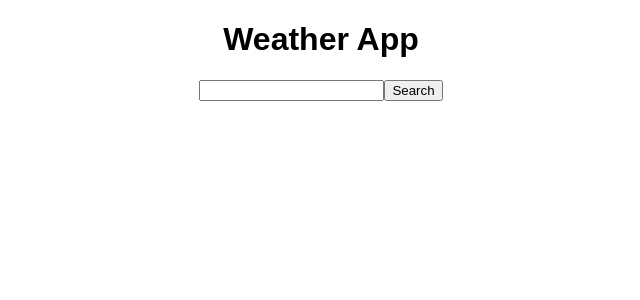
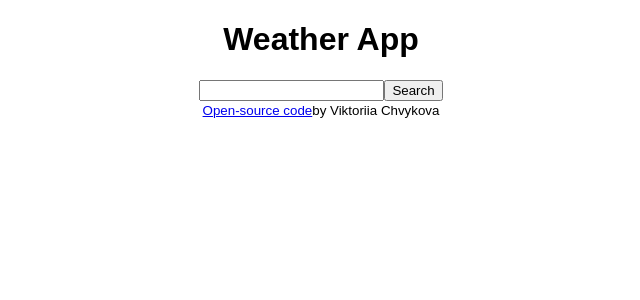
Before and after one commit to vikchvk/weather-react, a React (Create React App) app in the folder weather-react/: page / in a window 1280 px wide. Shown: the top 300 px of the page, without its empty margins (319-959 px from the left). Built offline with nearby package versions, Linux system fonts and the light colour scheme.

Commit message:
added footer

```diff
--- a/weather-react/src/App.js
+++ b/weather-react/src/App.js
@@ -9,6 +9,16 @@ export default function App() {
       <div>
         <h1>Weather App</h1>
         <Search />
+        <small class="coder">
+            <a
+              href="https://github.com/vikchvk/new-weather-app"
+              target="_blank"
+              rel="noreferrer"
+            >
+              Open-source code
+            </a>
+            by Viktoriia Chvykova
+          </small>
       </div>
     </div>
   );
--- a/weather-react/src/Search.js
+++ b/weather-react/src/Search.js
@@ -55,13 +55,3 @@ export default function Search() {
     return form;
   }
 }
-<small class="coder">
-            <a
-              href="https://github.com/vikchvk/new-weather-app"
-              target="_blank"
-              rel="noreferrer"
-            >
-              Open-source code
-            </a>
-            by Viktoriia Chvykova
-          </small>
```
